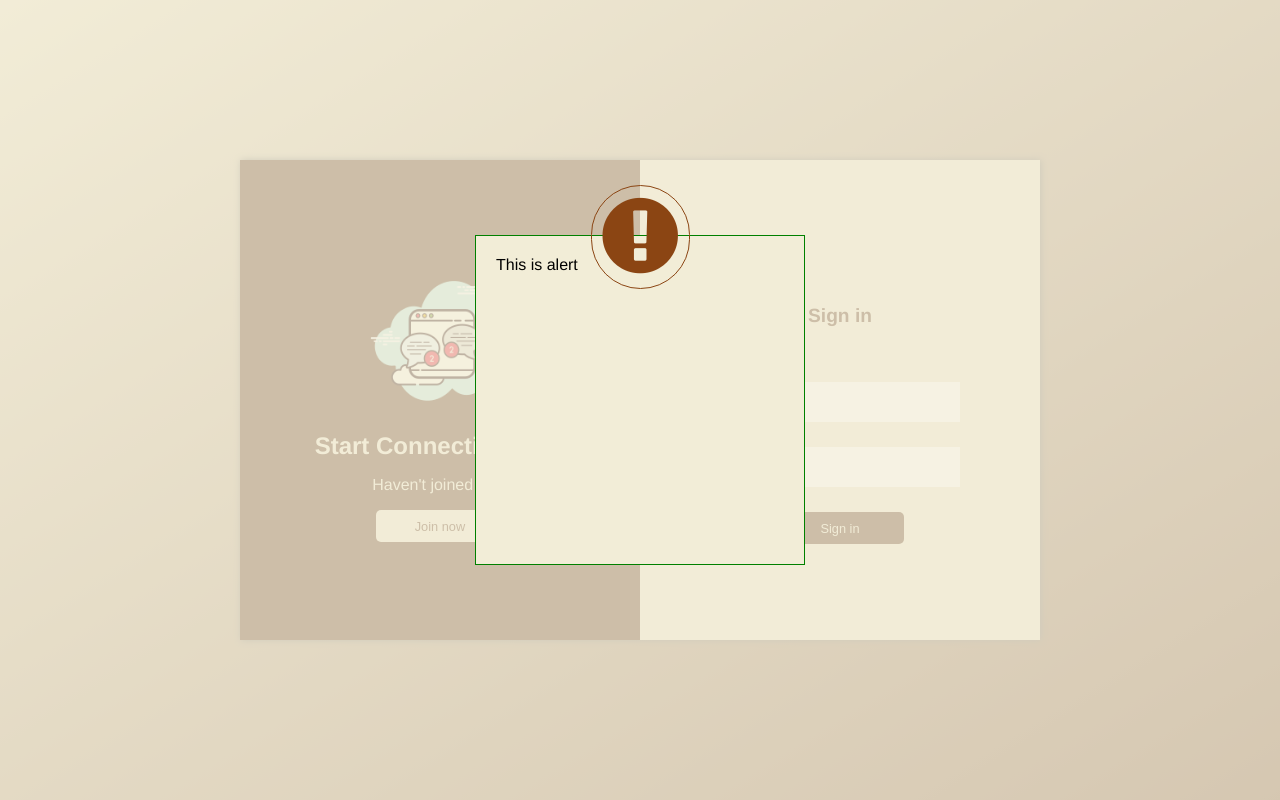
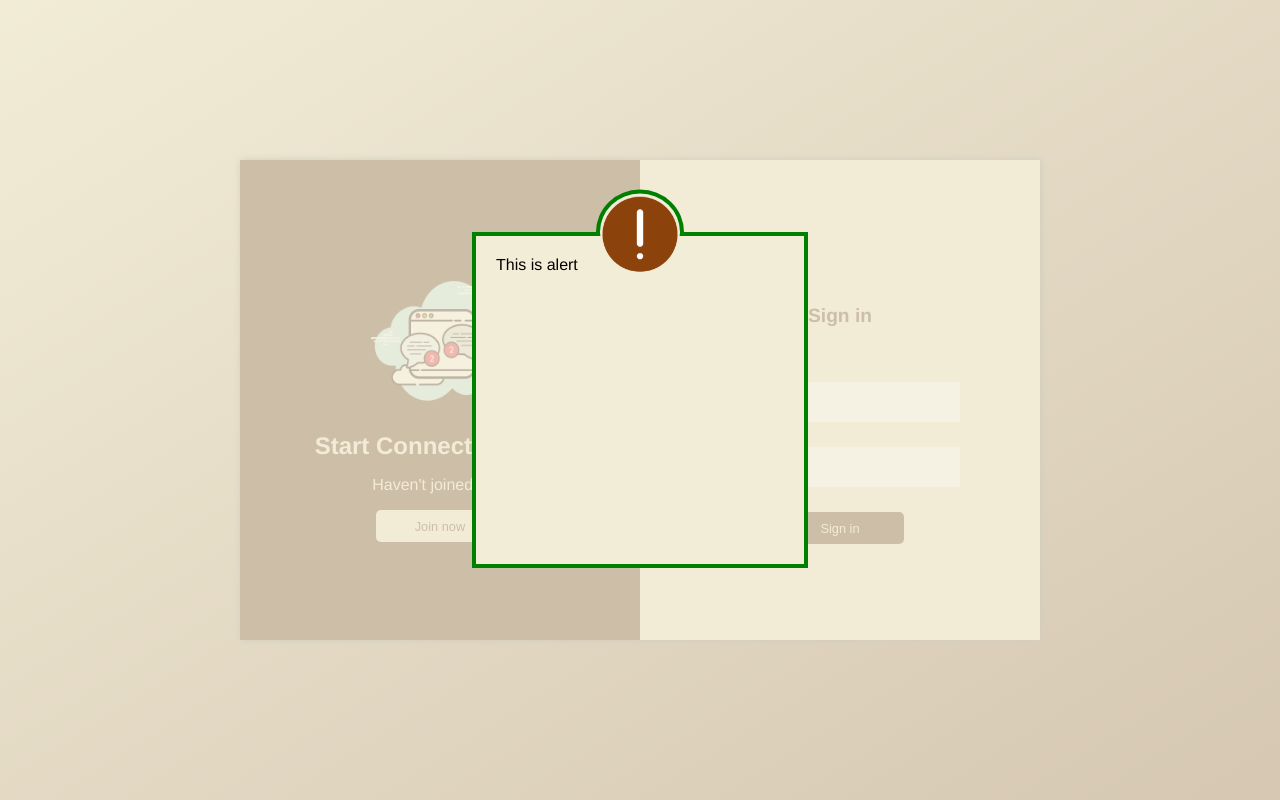
Before and after one commit to aparece1241/chat_app-ui, a Vue app: page /sign-in in a window 1280 px wide. Built offline with nearby package versions, Linux system fonts and the light colour scheme.

Commit message:
[UPDATE] initial update

```diff
--- a/src/components/AlertMsg.vue
+++ b/src/components/AlertMsg.vue
@@ -1,10 +1,13 @@
 <template>
   <div id="alert-cont">
-    <div id="alert-msg-cont">
-      <span id="alert-icon-cont"
-        ><i class="fa fa-exclamation-circle" aria-hidden="true"></i
-      ></span>
-      <span>This is alert</span>
+    <div class="alert-msg-cont" id="cont-wrapper">
+      <div class="alert-icon-cont" id="back-border"></div>
+      <div class="alert-msg-cont">
+        <div class="alert-icon-cont">
+          <img class="alert" src="@/assets/icons/exclamation.png" />
+        </div>
+        <div>This is alert</div>
+      </div>
     </div>
   </div>
 </template>
@@ -16,6 +19,18 @@
 </script>
 
 <style scoped>
+#cont-wrapper {
+  padding: 0px;
+  width: 328px;
+  height: 328px;
+  border: solid green 4px;
+}
+
+.alert {
+  width: 75px;
+  height: 75px;
+}
+
 #alert-cont {
   position: fixed;
   z-index: 5;
@@ -23,16 +38,12 @@
   width: 100vw;
   height: 100vh;
   background-color: rgba(242, 237, 215, 0.7);
-  /* opacity: 0.5; */
-  /* filter: blur(8px);
-  -webkit-filter: blur(8px); */
   display: grid;
   justify-items: center;
   align-items: center;
 }
 
-#alert-msg-cont {
-  border: solid green 1px;
+.alert-msg-cont {
   padding: 20px;
   width: 18em;
   height: 18em;
@@ -40,15 +51,24 @@
   position: relative;
 }
 
-#alert-icon-cont {
-  border: solid 1px saddlebrown;
-  height: auto;
-  padding: 0px 0.121em;
-  font-size: 5.5em;
-  border-radius: 51px;
-  color: saddlebrown;
+.alert-icon-cont {
+  border: transparent;
   position: absolute;
-  top: -51px;
-  left: 35%;
+  top: 50%;
+  left: 50%;
+  transform: translate(-50%, -271%);
+  width: 75px;
+  height: 75px;
+  border-radius: 100%;
+  background: #fff;
+}
+
+#back-border {
+  background-color: rgb(242, 237, 215);
+  border: solid 4px green;
+  transform: translate(-50%, -249%);
+  /* padding: 0px; */
+  width: 80px;
+  height: 76.5px;
 }
 </style>
```
Also changed, not shown: src/assets/icons/exclamation.png (added).
